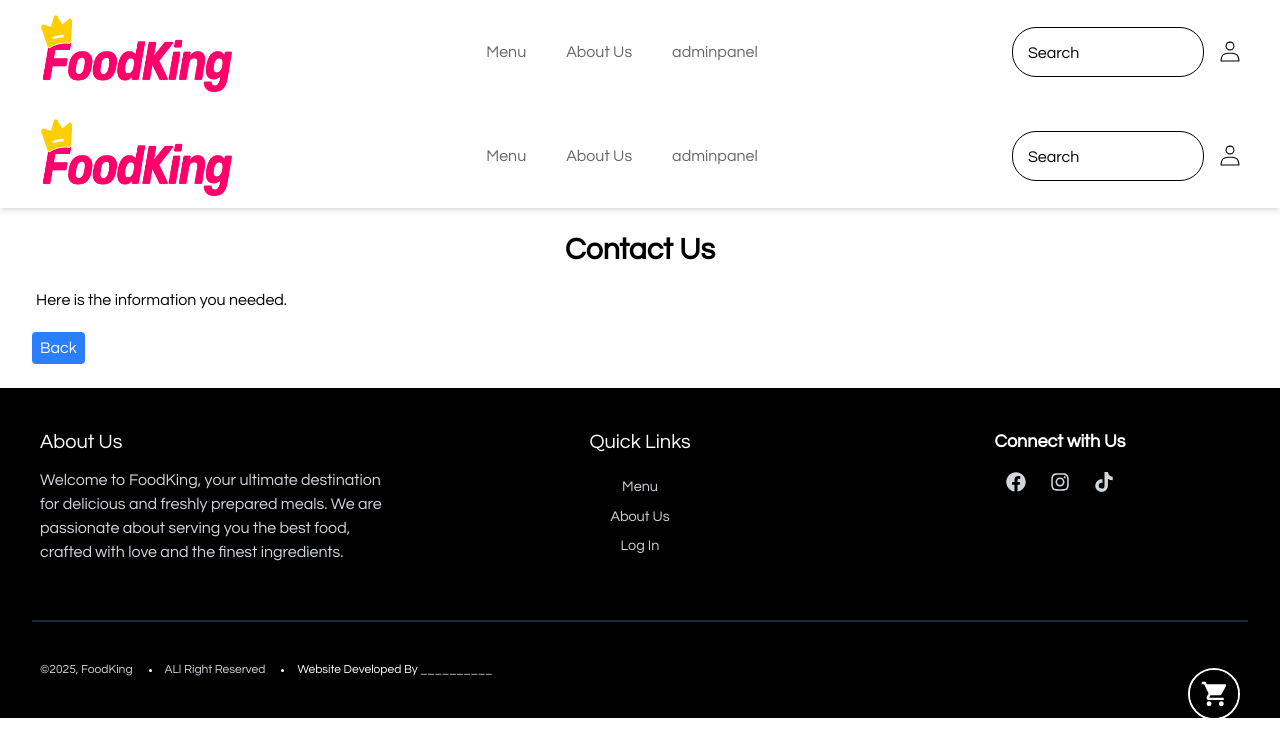
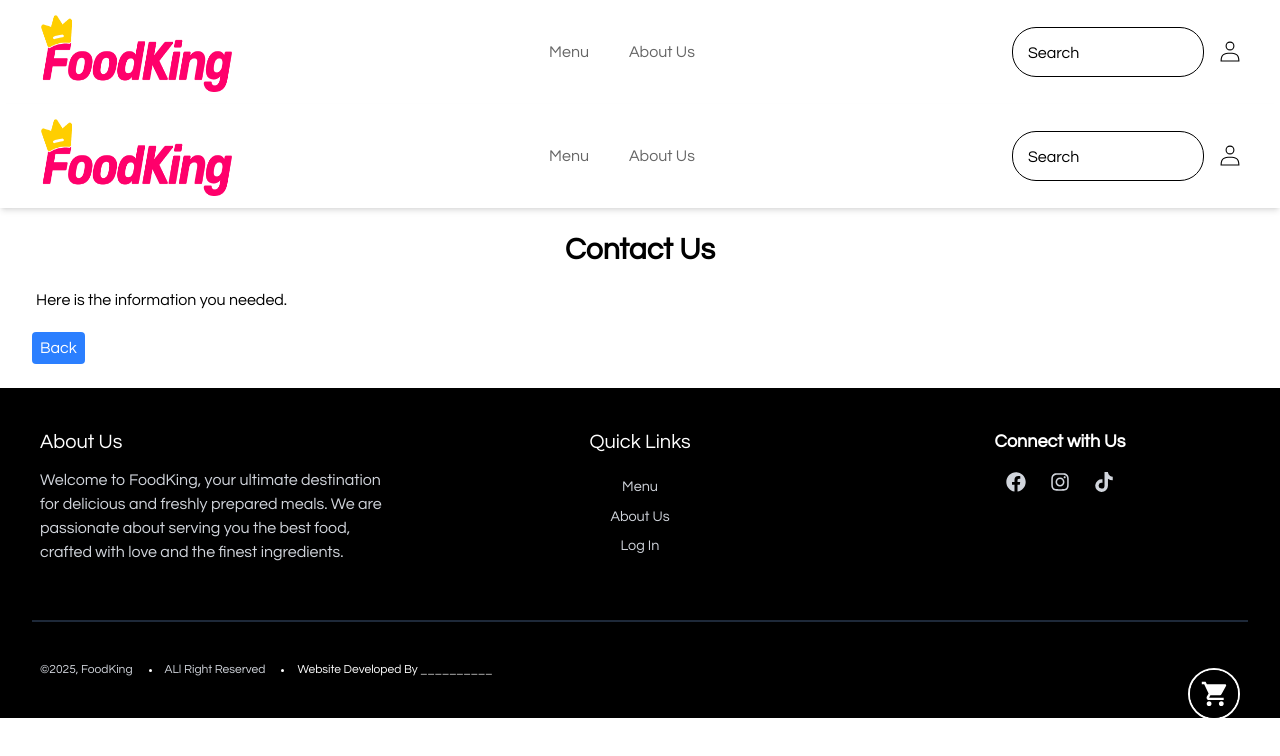
Before and after one commit to Aashish605/newrepo, a React (Vite) app in the folder frontend/: page /contactus in a window 1280 px wide. Shown: the top 756 px of the page. Built offline with nearby package versions, Linux system fonts and the light colour scheme.

Commit message:
checking auth in nav

```diff
--- a/frontend/src/components/nav/Nav.jsx
+++ b/frontend/src/components/nav/Nav.jsx
@@ -6,11 +6,8 @@ export default function Nav() {
 
     const navigate = useNavigate()
 
-
-
-
     const [searchbar, setsearchbar] = useState(false);
-    const { toggleSidebar, isSidebarOpen } = useSidebar();
+    const { toggleSidebar, isSidebarOpen, isAuthenticated } = useSidebar();
     const [handleplaceholder, sethandleplaceholder] = useState();
     const [deltaY, setdeltaY] = useState(0);
 
@@ -59,20 +56,20 @@ export default function Nav() {
 
     useEffect(() => {
         const handleSearchBar = (e) => {
-            if (searchbar){
+            if (searchbar) {
                 document.body.style.overflow = 'hidden'
             }
-            else{
+            else {
                 document.body.style.overflow = ''
             }
-            if(searchbar && !e.target.closest('.sidebar') ){
+            if (searchbar && !e.target.closest('.sidebar')) {
                 setsearchbar(!searchbar)
             }
         }
         window.addEventListener("click", handleSearchBar)
         return () => {
             window.removeEventListener("click", handleSearchBar)
-            document.body.style.overflow=''
+            document.body.style.overflow = ''
         };
     }, [searchbar]);
 
@@ -143,7 +140,8 @@ export default function Nav() {
                     <NavLink
                         to="/"
                         className={({ isActive }) =>
-                            `hover:underline hover:underline-offset-4 my-1 hover:decoration-0 opacity-60 ${isActive ? `font-medium underline underline-offset-4 decoration-1 opacity-100` : ""}`
+                            `hover:underline hover:underline-offset-4 my-1 hover:decoration-0 opacity-60
+                        ${isActive ? `font-medium underline underline-offset-4 decoration-1 opacity-100` : ""}`
                         }
                     >
                         Menu
@@ -159,7 +157,9 @@ export default function Nav() {
                     <NavLink
                         to="/aboutus"
                         className={({ isActive }) =>
-                            `hover:underline hover:underline-offset-4 my-1 hover:decoration-0 opacity-60 ${isActive ? `font-medium underline underline-offset-4 decoration-1 opacity-100` : ""}`
+                            `hover:underline hover:underline-offset-4 my-1 hover:decoration-0 opacity-60
+                        ${!isAuthenticated ? "hidden" : ""}
+                        ${isActive ? `font-medium underline underline-offset-4 decoration-1 opacity-100` : ""}`
                         }
                     >
                         adminpanel
--- a/frontend/src/components/nav/Sidebarcontext.jsx
+++ b/frontend/src/components/nav/Sidebarcontext.jsx
@@ -4,6 +4,7 @@ const SidebarContext = createContext();
 
 export const SidebarProvider = ({ children }) => {
     const [isSidebarOpen, setIsSidebarOpen] = useState(false);
+    const [isAuthenticated, setIsAuthenticated] = useState(false);
     useEffect(() => {
         const handleClickOutside = (e) => {
             if (isSidebarOpen && !e.target.closest('.sidebar')) {
@@ -41,7 +42,7 @@ export const SidebarProvider = ({ children }) => {
     };
 
     return (
-        <SidebarContext.Provider value={{ isSidebarOpen, setIsSidebarOpen, toggleSidebar }}>
+        <SidebarContext.Provider value={{ isSidebarOpen, setIsSidebarOpen, toggleSidebar, isAuthenticated,setIsAuthenticated }}>
             {children}
         </SidebarContext.Provider>
     );
--- a/frontend/src/components/protectedroute/Protectedroute.jsx
+++ b/frontend/src/components/protectedroute/Protectedroute.jsx
@@ -1,13 +1,17 @@
 // components/protectedroute/Protectedroute.jsx
 import { useState, useEffect } from "react";
 import { Navigate, Outlet } from "react-router-dom";
+import { useSidebar } from "./Sidebarcontext"
+
 import axios from "axios";
 
 export default function Protectedroute() {
 
-  // acheck
 
-  const [isAuthenticated, setIsAuthenticated] = useState(false);
+  const { isAuthenticated ,setIsAuthenticated} = useSidebar();
+
+
+  // const [isAuthenticated, setIsAuthenticated] = useState(false);
   const [isLoading, setIsLoading] = useState(true);
 
   useEffect(() => {
```
